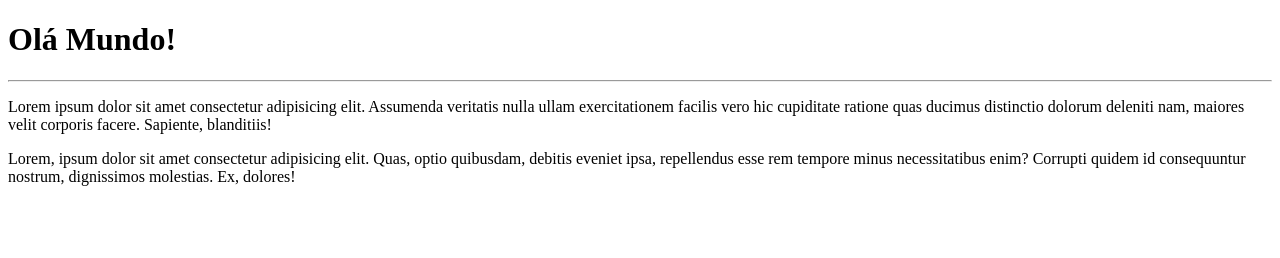
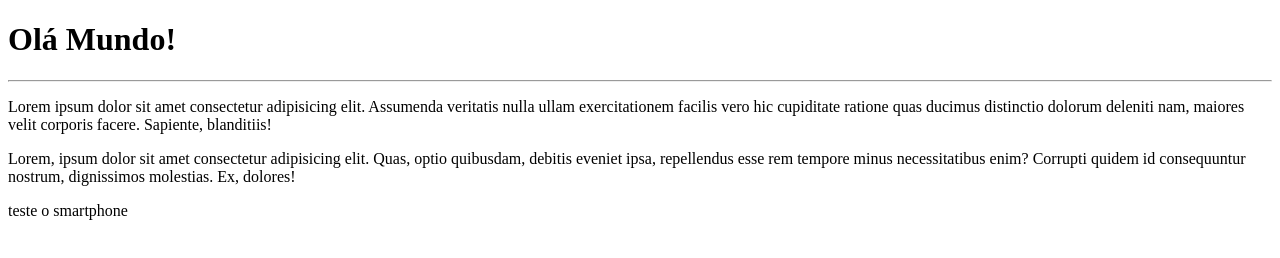
Before and after one commit to BrunaBaria/JavaScript, a plain HTML site: page site-exemplo/index.html in a window 1280 px wide. Drawn offline with Linux system fonts and the light colour scheme.

Commit message:
Atualizar o index.html

```diff
--- a/site-exemplo/index.html
+++ b/site-exemplo/index.html
@@ -10,5 +10,6 @@
     <hr>
     <p>Lorem ipsum dolor sit amet consectetur adipisicing elit. Assumenda veritatis nulla ullam exercitationem facilis vero hic cupiditate ratione quas ducimus distinctio dolorum deleniti nam, maiores velit corporis facere. Sapiente, blanditiis!</p>
     <p>Lorem, ipsum dolor sit amet consectetur adipisicing elit. Quas, optio quibusdam, debitis eveniet ipsa, repellendus esse rem tempore minus necessitatibus enim? Corrupti quidem id consequuntur nostrum, dignissimos molestias. Ex, dolores!</p>
+<p>teste o smartphone</p>
 </body>
 </html>
```
